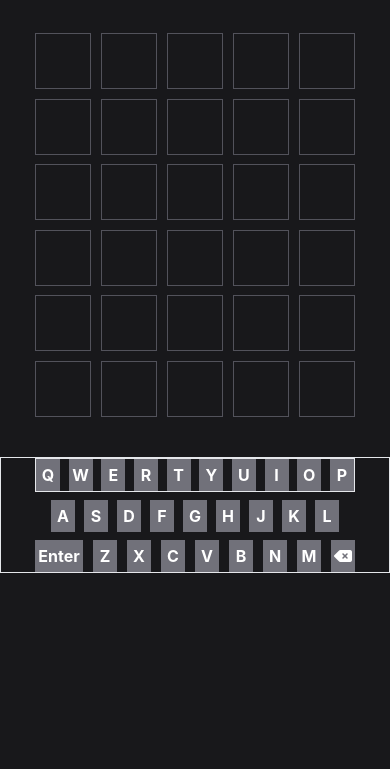
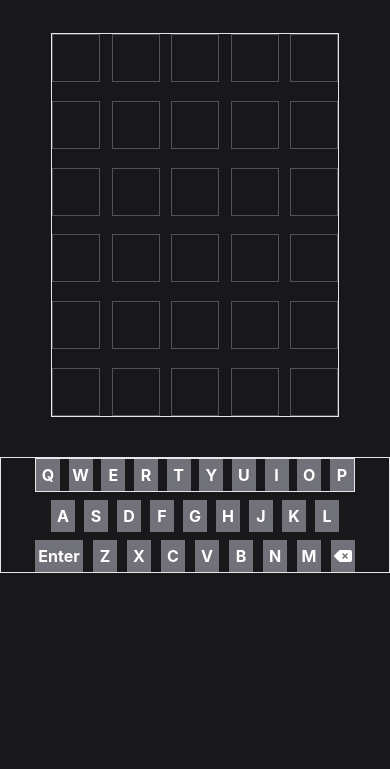
Before and after one commit to Fell0w-Sch0l4r/Wordle, a website built with Vite: page index.html in a window 390 px wide. Shown: the part 75-844 px from the top of the page. Built offline with nearby package versions, Linux system fonts and the light colour scheme.

Commit message:
reduce text grid size

```diff
--- a/index.html
+++ b/index.html
@@ -10,113 +10,113 @@
     </head>
     <body class="bg-zinc-900 font-[Inter] text-white">
         <nav class="border-b border-zinc-600 py-2 pl-2 md:h-20 md:py-4">
-            <img src="Logo.png" alt="" />
+            <img class="mx-auto" src="Logo.png" alt="" />
         </nav>
 
         <main class="mt-10">
             <section
-                class="textArea w-80 h-96 mx-auto flex flex-col justify-between md:w-[420px] md:h-[500px]"
+                class="textArea border w-72 h-96 mx-auto flex flex-col justify-between md:w-[420px] md:h-[500px]"
             >
                 <div class="flex justify-between">
                     <div
-                        class="border border-zinc-600 size-14 md:size-20 font-bold text-3xl flex items-center justify-center"
+                        class="border border-zinc-600 size-12 md:size-20 font-bold text-3xl flex items-center justify-center"
                     ></div>
                     <div
-                        class="border border-zinc-600 size-14 md:size-20 font-bold text-3xl flex items-center justify-center"
+                        class="border border-zinc-600 size-12 md:size-20 font-bold text-3xl flex items-center justify-center"
                     ></div>
                     <div
-                        class="border border-zinc-600 size-14 md:size-20 font-bold text-3xl flex items-center justify-center"
+                        class="border border-zinc-600 size-12 md:size-20 font-bold text-3xl flex items-center justify-center"
                     ></div>
                     <div
-                        class="border border-zinc-600 size-14 md:size-20 font-bold text-3xl flex items-center justify-center"
+                        class="border border-zinc-600 size-12 md:size-20 font-bold text-3xl flex items-center justify-center"
                     ></div>
                     <div
-                        class="border border-zinc-600 size-14 md:size-20 font-bold text-3xl flex items-center justify-center"
+                        class="border border-zinc-600 size-12 md:size-20 font-bold text-3xl flex items-center justify-center"
                     ></div>
                 </div>
                 <div class="flex justify-between">
                     <div
-                        class="border border-zinc-600 size-14 md:size-20 font-bold text-3xl flex items-center justify-center"
+                        class="border border-zinc-600 size-12 md:size-20 font-bold text-3xl flex items-center justify-center"
                     ></div>
                     <div
-                        class="border border-zinc-600 size-14 md:size-20 font-bold text-3xl flex items-center justify-center"
+                        class="border border-zinc-600 size-12 md:size-20 font-bold text-3xl flex items-center justify-center"
                     ></div>
                     <div
-                        class="border border-zinc-600 size-14 md:size-20 font-bold text-3xl flex items-center justify-center"
+                        class="border border-zinc-600 size-12 md:size-20 font-bold text-3xl flex items-center justify-center"
                     ></div>
                     <div
-                        class="border border-zinc-600 size-14 md:size-20 font-bold text-3xl flex items-center justify-center"
+                        class="border border-zinc-600 size-12 md:size-20 font-bold text-3xl flex items-center justify-center"
                     ></div>
                     <div
-                        class="border border-zinc-600 size-14 md:size-20 font-bold text-3xl flex items-center justify-center"
+                        class="border border-zinc-600 size-12 md:size-20 font-bold text-3xl flex items-center justify-center"
                     ></div>
                 </div>
                 <div class="flex justify-between">
                     <div
-                        class="border border-zinc-600 size-14 md:size-20 font-bold text-3xl flex items-center justify-center"
+                        class="border border-zinc-600 size-12 md:size-20 font-bold text-3xl flex items-center justify-center"
                     ></div>
                     <div
-                        class="border border-zinc-600 size-14 md:size-20 font-bold text-3xl flex items-center justify-center"
+                        class="border border-zinc-600 size-12 md:size-20 font-bold text-3xl flex items-center justify-center"
                     ></div>
                     <div
-                        class="border border-zinc-600 size-14 md:size-20 font-bold text-3xl flex items-center justify-center"
+                        class="border border-zinc-600 size-12 md:size-20 font-bold text-3xl flex items-center justify-center"
                     ></div>
                     <div
-                        class="border border-zinc-600 size-14 md:size-20 font-bold text-3xl flex items-center justify-center"
+                        class="border border-zinc-600 size-12 md:size-20 font-bold text-3xl flex items-center justify-center"
                     ></div>
                     <div
-                        class="border border-zinc-600 size-14 md:size-20 font-bold text-3xl flex items-center justify-center"
+                        class="border border-zinc-600 size-12 md:size-20 font-bold text-3xl flex items-center justify-center"
                     ></div>
                 </div>
                 <div class="flex justify-between">
                     <div
-                        class="border border-zinc-600 size-14 md:size-20 font-bold text-3xl flex items-center justify-center"
+                        class="border border-zinc-600 size-12 md:size-20 font-bold text-3xl flex items-center justify-center"
                     ></div>
                     <div
-                        class="border border-zinc-600 size-14 md:size-20 font-bold text-3xl flex items-center justify-center"
+                        class="border border-zinc-600 size-12 md:size-20 font-bold text-3xl flex items-center justify-center"
                     ></div>
                     <div
-                        class="border border-zinc-600 size-14 md:size-20 font-bold text-3xl flex items-center justify-center"
+                        class="border border-zinc-600 size-12 md:size-20 font-bold text-3xl flex items-center justify-center"
                     ></div>
                     <div
-                        class="border border-zinc-600 size-14 md:size-20 font-bold text-3xl flex items-center justify-center"
+                        class="border border-zinc-600 size-12 md:size-20 font-bold text-3xl flex items-center justify-center"
                     ></div>
                     <div
-                        class="border border-zinc-600 size-14 md:size-20 font-bold text-3xl flex items-center justify-center"
+                        class="border border-zinc-600 size-12 md:size-20 font-bold text-3xl flex items-center justify-center"
                     ></div>
                 </div>
                 <div class="flex justify-between">
                     <div
-                        class="border border-zinc-600 size-14 md:size-20 font-bold text-3xl flex items-center justify-center"
+                        class="border border-zinc-600 size-12 md:size-20 font-bold text-3xl flex items-center justify-center"
                     ></div>
                     <div
-                        class="border border-zinc-600 size-14 md:size-20 font-bold text-3xl flex items-center justify-center"
+                        class="border border-zinc-600 size-12 md:size-20 font-bold text-3xl flex items-center justify-center"
                     ></div>
                     <div
-                        class="border border-zinc-600 size-14 md:size-20 font-bold text-3xl flex items-center justify-center"
+                        class="border border-zinc-600 size-12 md:size-20 font-bold text-3xl flex items-center justify-center"
                     ></div>
                     <div
-                        class="border border-zinc-600 size-14 md:size-20 font-bold text-3xl flex items-center justify-center"
+                        class="border border-zinc-600 size-12 md:size-20 font-bold text-3xl flex items-center justify-center"
                     ></div>
                     <div
-                        class="border border-zinc-600 size-14 md:size-20 font-bold text-3xl flex items-center justify-center"
+                        class="border border-zinc-600 size-12 md:size-20 font-bold text-3xl flex items-center justify-center"
                     ></div>
                 </div>
                 <div class="flex justify-between">
                     <div
-                        class="border border-zinc-600 size-14 md:size-20 font-bold text-3xl flex items-center justify-center"
+                        class="border border-zinc-600 size-12 md:size-20 font-bold text-3xl flex items-center justify-center"
                     ></div>
                     <div
-                        class="border border-zinc-600 size-14 md:size-20 font-bold text-3xl flex items-center justify-center"
+                        class="border border-zinc-600 size-12 md:size-20 font-bold text-3xl flex items-center justify-center"
                     ></div>
                     <div
-                        class="border border-zinc-600 size-14 md:size-20 font-bold text-3xl flex items-center justify-center"
+                        class="border border-zinc-600 size-12 md:size-20 font-bold text-3xl flex items-center justify-center"
                     ></div>
                     <div
-                        class="border border-zinc-600 size-14 md:size-20 font-bold text-3xl flex items-center justify-center"
+                        class="border border-zinc-600 size-12 md:size-20 font-bold text-3xl flex items-center justify-center"
                     ></div>
                     <div
-                        class="border border-zinc-600 size-14 md:size-20 font-bold text-3xl flex items-center justify-center"
+                        class="border border-zinc-600 size-12 md:size-20 font-bold text-3xl flex items-center justify-center"
                     ></div>
                 </div>
             </section>
```
